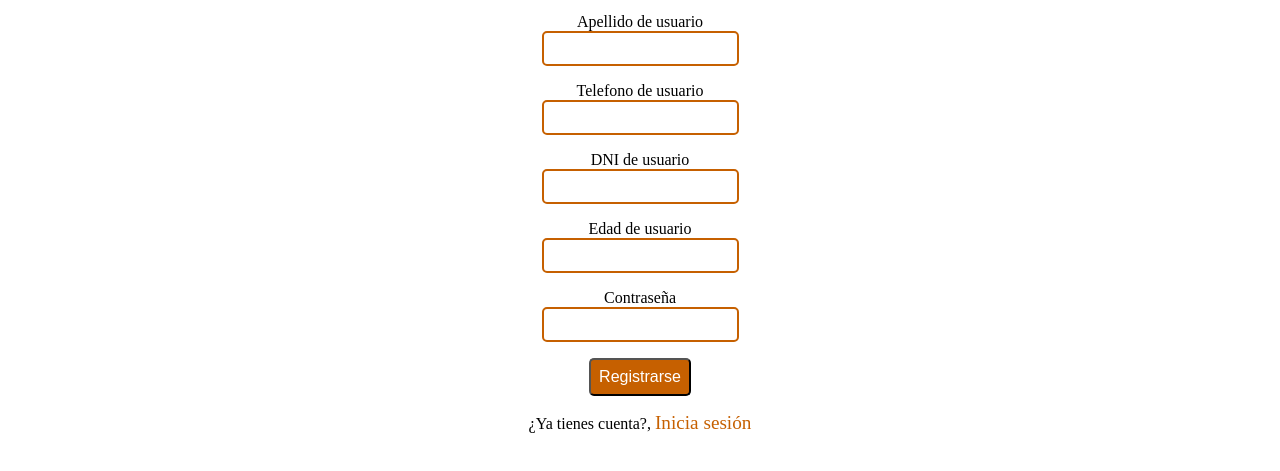
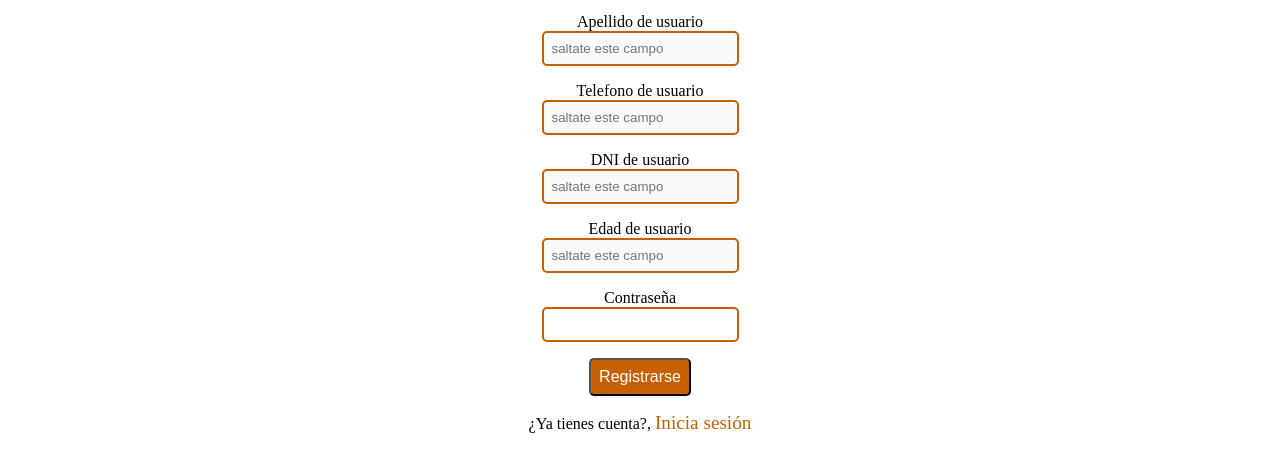
Before and after one commit to AliciaOC/Ortega_Castro_Alicia_DWEC_23_24, a website built with Parcel: page Ortega_Castro_Alicia_Final_JavaScript/src/html/registro.html in a window 1280 px wide. Shown: the part 241-712 px from the top of the page. Built offline with nearby package versions, Linux system fonts and the light colour scheme.

Commit message:
mejora en la gestión del registro de nuevos usuarios y del inicio de sesión

```diff
--- a/Ortega_Castro_Alicia_Final_JavaScript/src/html/registro.html
+++ b/Ortega_Castro_Alicia_Final_JavaScript/src/html/registro.html
@@ -28,19 +28,33 @@
             type="text"
             id="apellidoUsuario"
             name="apellidoUsuario"
-            required
+            placeholder="saltate este campo"
+            disabled
           />
           <label for="telefonoUsuario">Telefono de usuario</label>
           <input
             type="text"
             id="telefonoUsuario"
             name="telefonoUsuario"
-            required
+            placeholder="saltate este campo"
+            disabled
           />
           <label for="dniUsuario">DNI de usuario</label>
-          <input type="text" id="dniUsuario" name="dniUsuario" required />
+          <input
+            type="text"
+            id="dniUsuario"
+            name="dniUsuario"
+            placeholder="saltate este campo"
+            disabled
+          />
           <label for="edadUsuario">Edad de usuario</label>
-          <input type="number" id="edadUsuario" name="edadUsuario" required />
+          <input
+            type="number"
+            id="edadUsuario"
+            name="edadUsuario"
+            placeholder="saltate este campo"
+            disabled
+          />
           <label for="password">Contraseña</label>
           <input type="password" id="password" name="password" required />
           <button id="boton-registro" type="submit">Registrarse</button>
--- a/Ortega_Castro_Alicia_Final_JavaScript/src/js/login.js
+++ b/Ortega_Castro_Alicia_Final_JavaScript/src/js/login.js
@@ -26,6 +26,7 @@ document.getElementById('login-form').addEventListener('submit', async function(
                 alert('Hola de nuevo, '+usuarioLocal.username+'!');
                 //Guardo en localstorage el usuario que ha iniciado sesión
                 localStorage.setItem('usuarioLogeado', JSON.stringify(usuarioLocal));
+                window.location.href='./';
             }else{
                 alert('Usuario o contraseña incorrectos');
             }
@@ -33,7 +34,7 @@ document.getElementById('login-form').addEventListener('submit', async function(
             alert('Hola de nuevo, '+usuarioApi.username+'!');
             //Guardo en localstorage el usuario que ha iniciado sesión
             localStorage.setItem('usuarioLogeado', JSON.stringify(usuarioApi));
-            window.location.href='index.html';
+            window.location.href='./';
         }
     } catch (error) {
         console.error('Error:', error);
@@ -44,5 +45,5 @@ document.getElementById('login-form').addEventListener('submit', async function(
     alert(`Ya has iniciado sesión, ${
         JSON.parse(localStorage.getItem('usuarioLogeado')).username
     }`);
-    window.location.href='index.html';
+    window.location.href='./';
 }
--- a/Ortega_Castro_Alicia_Final_JavaScript/src/js/registro.js
+++ b/Ortega_Castro_Alicia_Final_JavaScript/src/js/registro.js
@@ -34,6 +34,7 @@ function registroUsuario(){
 function mensajeRegistro(){
     if(registroUsuario()){
         alert('Usuario registrado correctamente');
+        window.location.href='./login.html';
     }else{
         alert('El usuario ya existe');
     }
```
